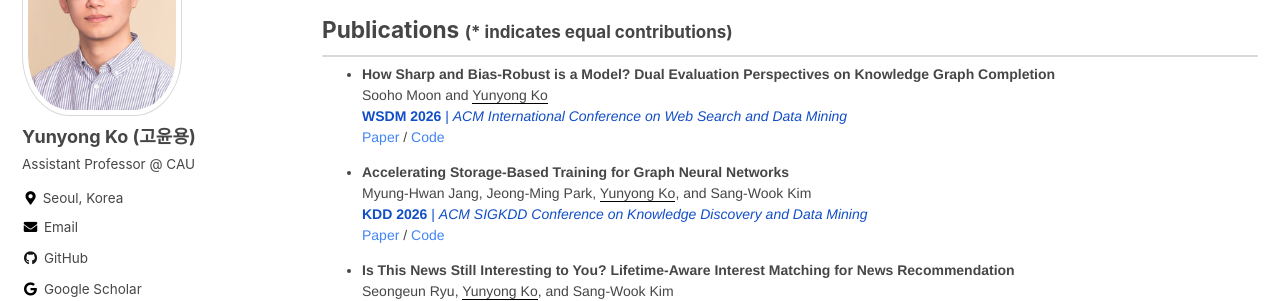
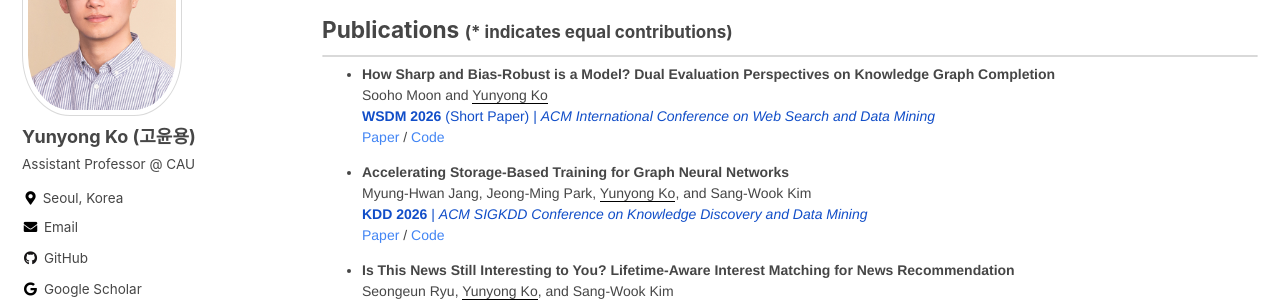
Before and after one commit to yy-ko/yy-ko.github.io, a Jekyll site: the page built from index.html, in a window 1280 px wide and 900 px high, scrolled down 596 px. Shown: the part 152-453 px from the top of the window. Built offline with Jekyll 4.4.1, drawn with Linux system fonts in a browser that asks for light colours; cached includes are drawn as plain includes; the list of posts is cut into pages by our own code.

Commit message:
wsdm updated2

```diff
--- a/index.html
+++ b/index.html
@@ -89,7 +89,7 @@ author_profile: true
 		<li style="padding-bottom:7px">
 			<strong class='title'>How Sharp and Bias-Robust is a Model? Dual Evaluation Perspectives on Knowledge Graph Completion</strong> <br>
 			Sooho Moon and <u>Yunyong Ko</u> <br>
-			<span class="venue conf"><strong>WSDM 2026</strong> | <i>ACM International Conference on Web Search and Data Mining</i></span>
+			<span class="venue conf"><strong>WSDM 2026</strong> (Short Paper) | <i>ACM International Conference on Web Search and Data Mining</i></span>
 			<br>
 			<span> <a href="#">Paper</a> / <a href="#">Code</a> </span> <br>
 		</li>
```
